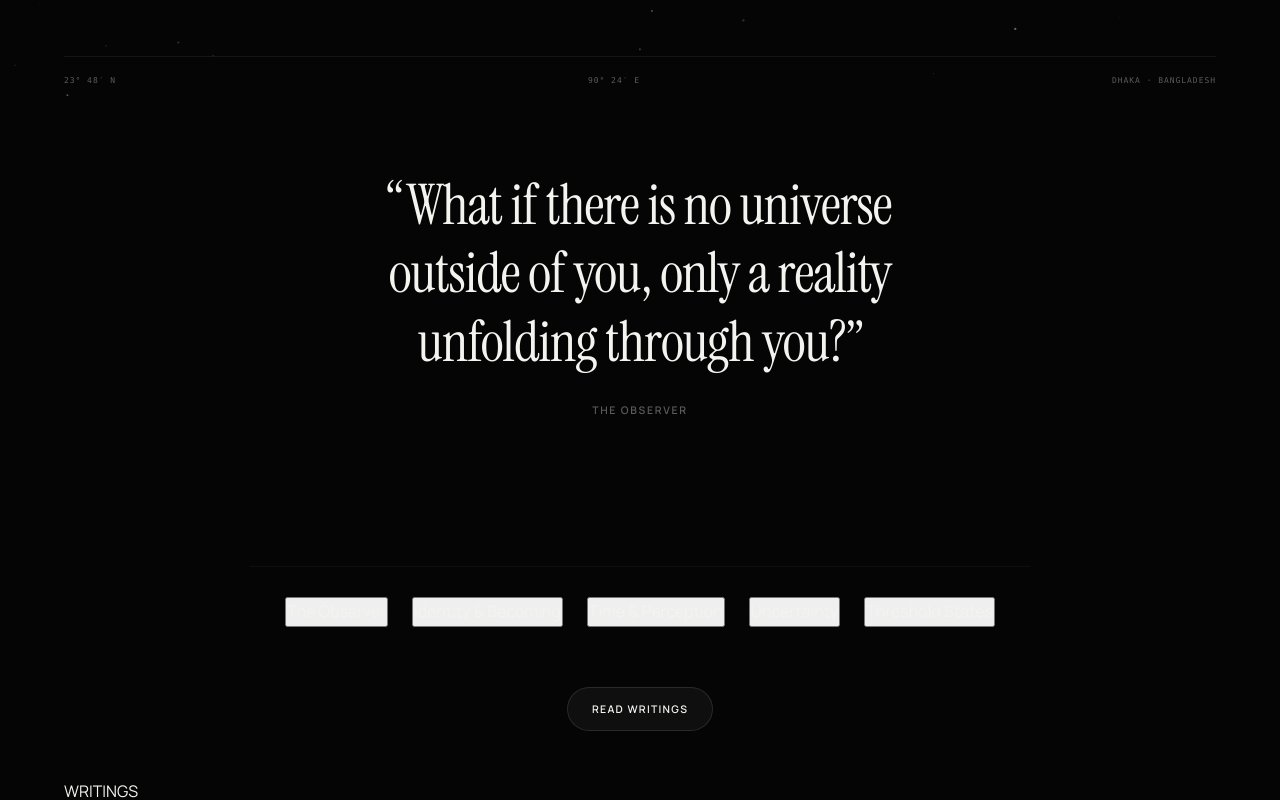
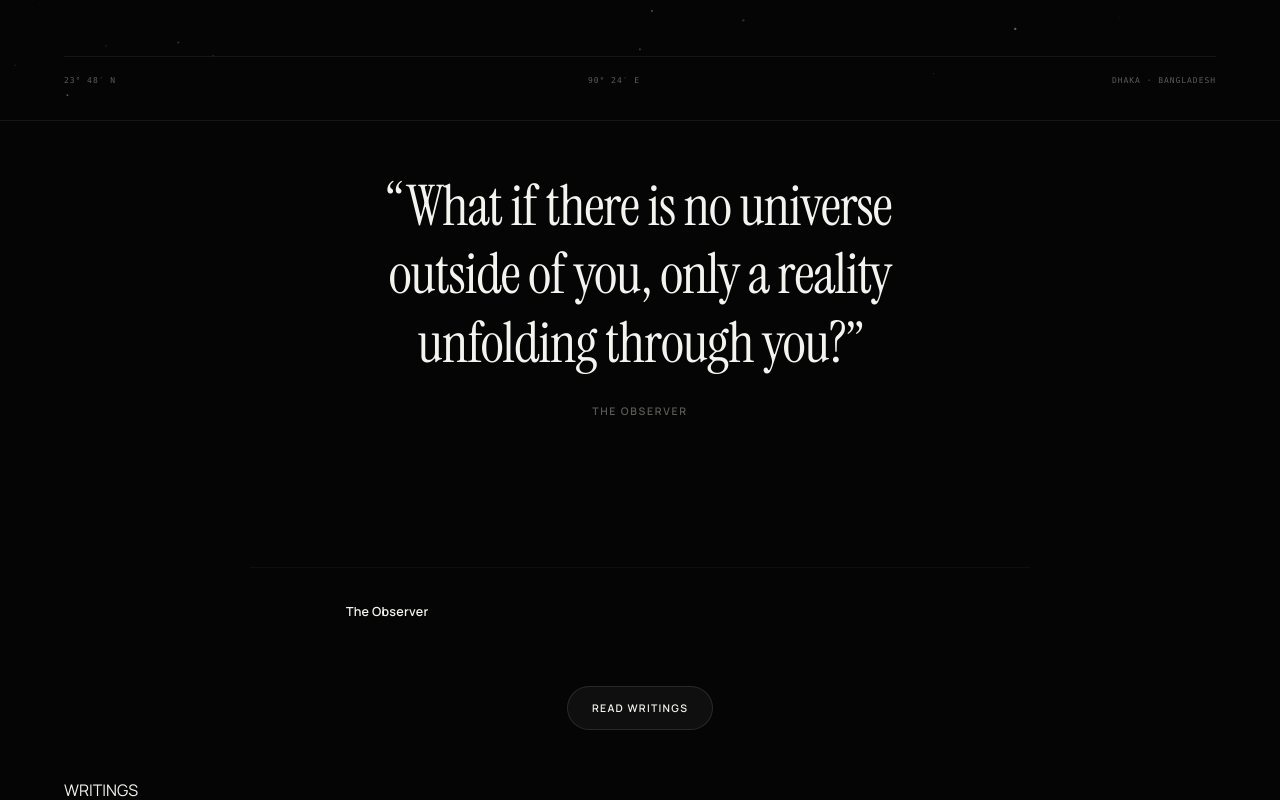
Before and after one commit to shahriarbappy60-ship-it/personal-universe, a React (Vite) app: page /wonder in a window 1280 px wide. Shown: the part 680-1480 px from the top of the page. Built offline with nearby package versions, Linux system fonts and the light colour scheme.

Commit message:
Match Wonder featured section to Home Wonder on desktop

```diff
--- a/src/styles/wonder.css
+++ b/src/styles/wonder.css
@@ -1299,3 +1299,125 @@ html[data-theme="light"] .wonder-essay-pill-cta {
   .wonder-writing-expand{grid-template-rows:auto}
   .wonder-writing-expand:not(.is-expanded){display:none}
 }
+
+
+/* =========================================================
+   WONDER FEATURED — HOME WONDER VISUAL PARITY
+   Desktop mirrors the Home Wonder editorial stage.
+   Mobile keeps the existing Wonder page treatment unchanged.
+========================================================= */
+.wonder-page .wonder-centerpiece-section{
+  background:var(--bg);
+  color:var(--text);
+  border-top:1px solid var(--line-soft);
+  position:relative;
+}
+@media(min-width:769px){
+  .wonder-page .wonder-editorial-stage.wonder-centerpiece-stage{
+    max-width:var(--container);
+    margin:0 auto;
+    padding:clamp(18px,4vw,60px) 24px clamp(28px,4vw,48px);
+    display:flex;
+    flex-direction:column;
+    align-items:center;
+    position:relative;
+  }
+  .wonder-page .wonder-thought-display{
+    max-width:860px;
+    width:100%;
+    margin:0 auto;
+    text-align:center;
+    display:flex;
+    flex-direction:column;
+    align-items:center;
+    justify-content:center;
+    min-height:clamp(260px,30vw,350px);
+  }
+  .wonder-page .wonder-thought-quote{
+    font-family:var(--serif);
+    font-size:clamp(32px,4.4vw,56px);
+    line-height:1.22;
+    letter-spacing:-.018em;
+    font-weight:400;
+    font-style:normal;
+    color:var(--text);
+    text-align:center;
+    white-space:pre-line;
+    max-width:min(640px,92vw);
+    margin:0 auto;
+    padding:0 12px;
+  }
+  .wonder-page .wonder-thought-meta{
+    margin-top:clamp(14px,1.8vw,20px);
+    text-align:center;
+  }
+  .wonder-page .wonder-thought-tag{
+    font-family:var(--sans);
+    font-size:10.5px;
+    font-weight:600;
+    letter-spacing:.16em;
+    text-transform:uppercase;
+    color:var(--faint);
+  }
+  .wonder-page .wonder-thought-index{
+    display:flex;
+    flex-wrap:wrap;
+    align-items:center;
+    justify-content:center;
+    gap:10px 24px;
+    margin-top:clamp(52px,6vw,76px);
+    max-width:780px;
+    width:100%;
+    padding-top:clamp(22px,2.6vw,30px);
+    border-top:1px solid rgba(255,255,255,.045);
+  }
+  .wonder-page .wonder-thought-index .wonder-anchor-item{
+    background:transparent;
+    border:0;
+    padding:4px 0;
+    display:inline-flex;
+    align-items:baseline;
+    gap:7px;
+    cursor:pointer;
+    color:var(--faint);
+    opacity:.4;
+    transition:color .22s var(--ease),opacity .22s var(--ease);
+    outline:none;
+  }
+  .wonder-page .wonder-thought-index .wonder-anchor-item span{
+    font-family:var(--sans);
+    font-size:12.5px;
+    font-weight:500;
+    letter-spacing:.02em;
+  }
+  .wonder-page .wonder-thought-index .wonder-anchor-item:hover{
+    color:var(--muted);
+    opacity:.85;
+  }
+  .wonder-page .wonder-thought-index .wonder-anchor-item.is-active{
+    color:var(--text);
+    opacity:1;
+  }
+  .wonder-page .wonder-thought-index .wonder-anchor-item.is-active span{
+    font-weight:600;
+    color:var(--text);
+  }
+  .wonder-page .wonder-thought-index .wonder-anchor-item:focus-visible{
+    outline:1px solid var(--text);
+    outline-offset:4px;
+    opacity:1;
+  }
+  .wonder-page .wonder-archive-action{
+    margin-top:clamp(44px,5vw,60px);
+    display:flex;
+    justify-content:center;
+  }
+}
+.wonder-page .wonder-writing-footer.is-single-action{
+  justify-content:flex-end;
+}
+@media(max-width:768px){
+  .wonder-page .wonder-writing-footer.is-single-action{
+    justify-content:flex-end;
+  }
+}
```
